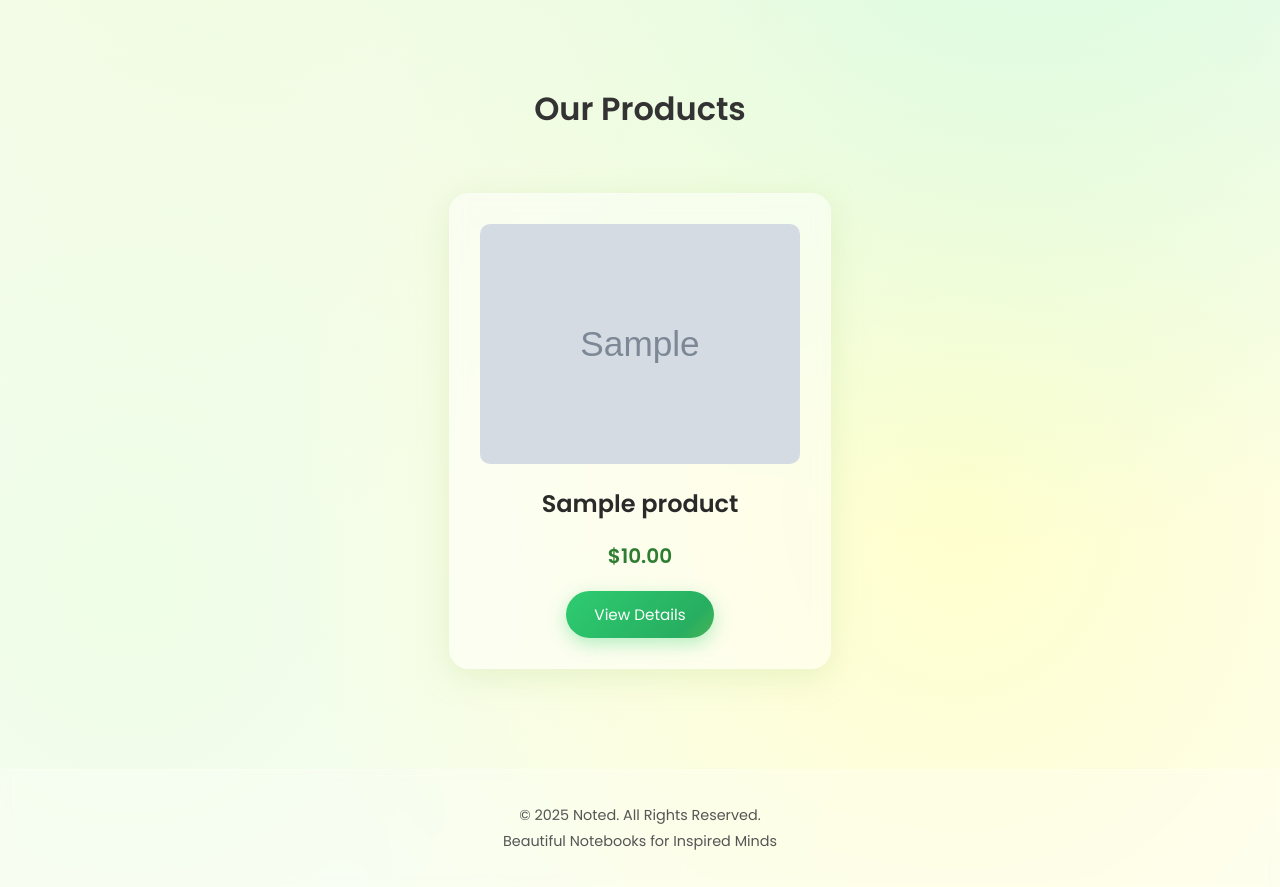
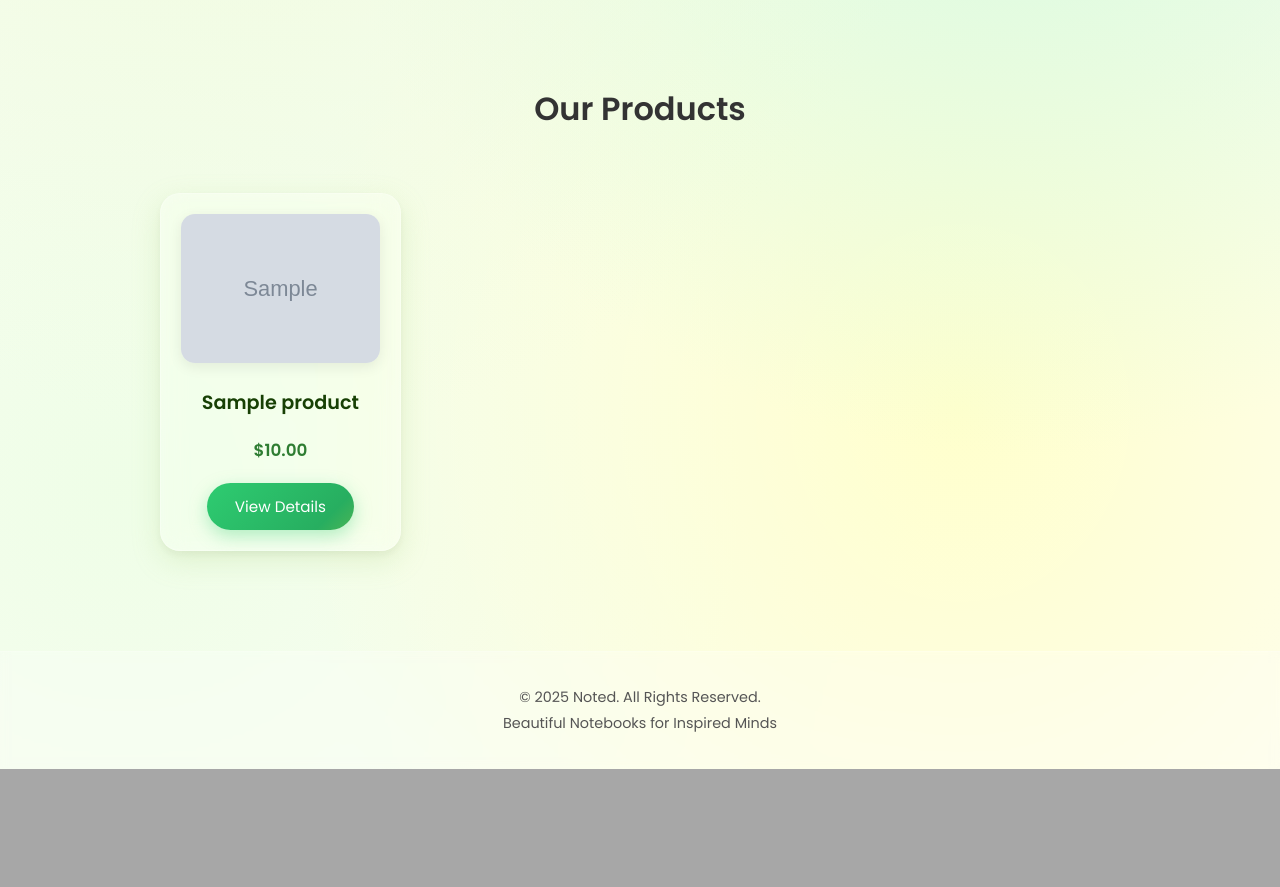
Before and after one commit to Tilooo/Noted, a Django app: page / in a window 1280 px wide. Shown: the part 655-1542 px from the top of the page. After the commit the page ends 1424 px from the top, so only its background shows below. Run offline with Django 5.2, Linux system fonts and the light colour scheme; tables that the repository leaves empty hold one stand-in row (values such as "Sample post"); grey boxes marked "Sample" are stand-in pictures.

Commit message:
28. Styles and positions.

```diff
--- a/static/css/style.css
+++ b/static/css/style.css
@@ -14,31 +14,60 @@ body {
 
 /* Layout Containers */
 .container {
-    max-width: 1200px;
+    max-width: 1000px;
     margin: 40px auto;
     padding: 20px;
 }
 
+/* Product Grid Layout */
 .product-grid {
-    display: flex;
-    justify-content: center;
-    flex-wrap: wrap;
-    gap: 40px;
+    display: grid;
+    grid-template-columns: repeat(4, 1fr); /* 4 per row */
+    gap: 55px;
     padding: 20px;
+    justify-items: center; /* centers each card */
 }
+
+/* Tablet (≤ 992px) → 2 cards per row */
+@media (max-width: 992px) {
+    .product-grid {
+        grid-template-columns: repeat(2, 1fr);
+    }
+}
+
+/* Mobile (≤ 600px) → 1 card per row */
+@media (max-width: 600px) {
+    .product-grid {
+        grid-template-columns: 1fr;
+    }
+}
+
 
 /* Glass Card Styling */
 .glass-card {
-    background: rgba(255, 255, 255, 0.45);
-    backdrop-filter: blur(8px);
-    -webkit-backdrop-filter: blur(8px);
+    background: rgba(255, 255, 255, 0.35);
+    backdrop-filter: blur(12px) saturate(150%);
+    -webkit-backdrop-filter: blur(12px) saturate(150%);
     border-radius: 20px;
-    border: 1px solid rgba(255, 255, 255, 0.2);
-    box-shadow: 0 8px 32px 0 rgba(173, 209, 125, 0.25);
-    padding: 30px;
+    border: 1px solid rgba(255, 255, 255, 0.25);
+    box-shadow: 0 10px 28px rgba(173, 209, 125, 0.25),
+                0 4px 10px rgba(0, 0, 0, 0.05);
+    padding: 20px;
     text-align: center;
-    width: 320px;
-    color: #333;
+    width: 100%;
+    max-width: 280px;
+    display: flex;
+    flex-direction: column;
+    justify-content: space-between;
+    transition: all 0.3s ease;
+    color: #2a2a2a;
+}
+
+/* Smooth hover lift */
+.glass-card:hover {
+    transform: translateY(-8px) scale(1.02);
+    box-shadow: 0 14px 36px rgba(173, 209, 125, 0.35),
+                0 6px 14px rgba(0, 0, 0, 0.08);
 }
 
 /* Card Content Styling */
@@ -47,33 +76,43 @@ body {
     color: inherit;
 }
 
+/* Card Image */
 .glass-card img {
-    max-width: 100%;
-    border-radius: 10px;
-    margin-bottom: 15px;
+    width: 100%;
+    border-radius: 14px;
+    margin-bottom: 18px;
+    box-shadow: 0 4px 14px rgba(0,0,0,0.08);
+    transition: transform 0.3s ease;
+}
+.glass-card:hover img {
+    transform: scale(1.05);
 }
 
+/* Title */
 .glass-card h2 {
-    margin-top: 0;
-    font-size: 1.5rem;
+    margin: 0;
+    font-size: 1.2rem;
     font-weight: 600;
-    color: #2a2a2a;
+    color: #174004;
 }
 
+
+/* Description */
 .glass-card p {
-    font-weight: 300;
+    font-weight: 100;
     line-height: 1.6;
 }
 
+/* Price */
 .glass-card .price {
-    font-size: 1.25rem;
+    font-size: 1.05rem;
     font-weight: 600;
     display: block;
     margin: 20px 0;
     color: #2e7d32;
 }
 
-/* Gradient Button Styles */
+/* Gradient Button Styles (hero) */
 .btn-primary,
 .btn-hero,
 .add-to-cart-btn {
```
